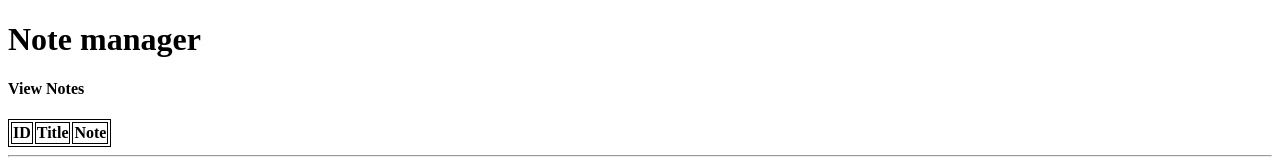
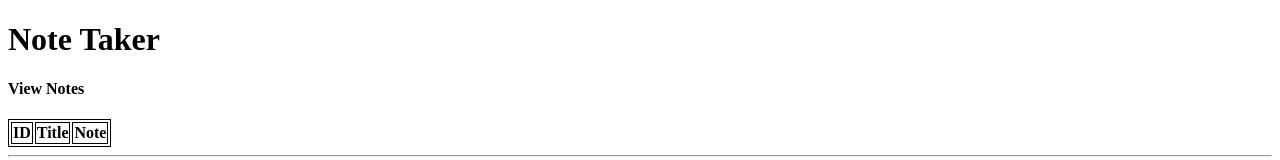
Before and after one commit to FossDruid/noteTaker, a plain HTML site: page noteTaker/wwwroot/index.html in a window 1280 px wide. Shown: the top 160 px of the page. Drawn offline with Linux system fonts and the light colour scheme; no server answers.

Commit message:
V5 - Core functionality.  Need tests.

```diff
--- a/noteTaker/wwwroot/index.html
+++ b/noteTaker/wwwroot/index.html
@@ -1,7 +1,7 @@
  <!DOCTYPE html>
 <html>
 <head>
-<title>Note manager</title>
+<title>Note Taker</title>
 </head>
 
 <!--  Styling for table, unused  -->
@@ -11,7 +11,7 @@
     }
 </style>
 <body>
-    <h1>Note manager</h1>
+    <h1>Note Taker</h1>
     <h4>View Notes</h4>
     <div id="TaskContainer">
         <!--  append tasks here for test  -->
```
Also changed, not shown: 1 other file.
